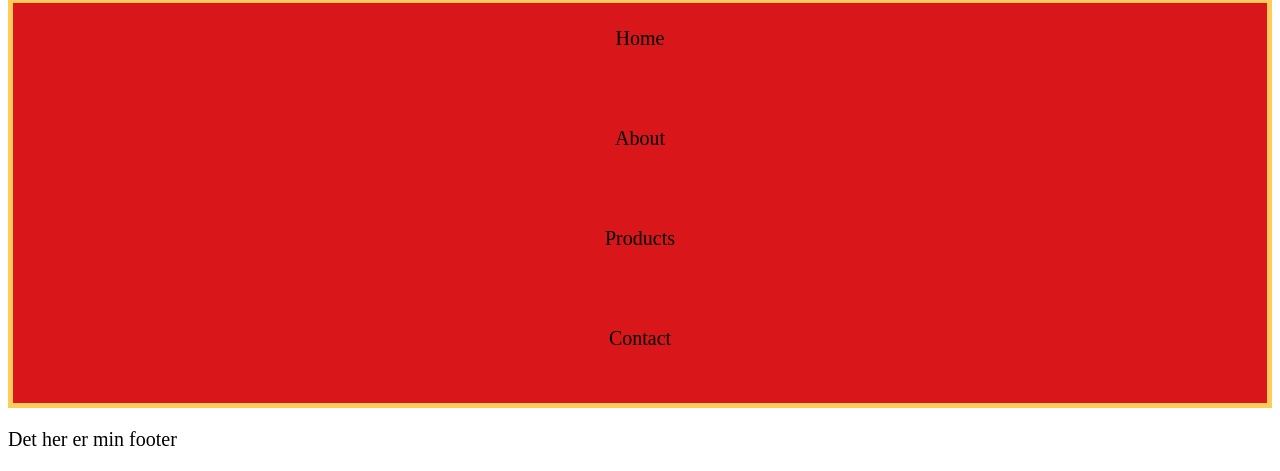
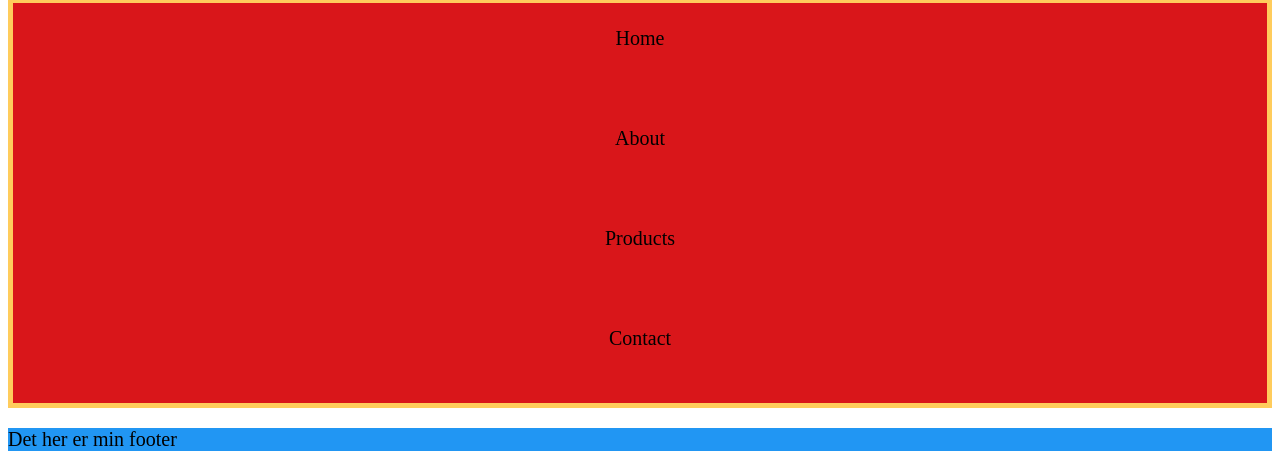
Before and after one commit to k1rja/undervisning-kode, a plain HTML site: page index.html in a window 1280 px wide. Shown: the part 2634-3105 px from the top of the page. Drawn offline with Linux system fonts and the light colour scheme; files that its build step writes are made by us from their sources.

Commit message:
footer
colors, width, and background-color added

```diff
--- a/style.css
+++ b/style.css
@@ -110,3 +110,8 @@ div{
     width: 100%;
     border:black;
 }
+footer{
+    width:100%;
+    color:#000000;
+    background-color:#2196F3;
+}
```
